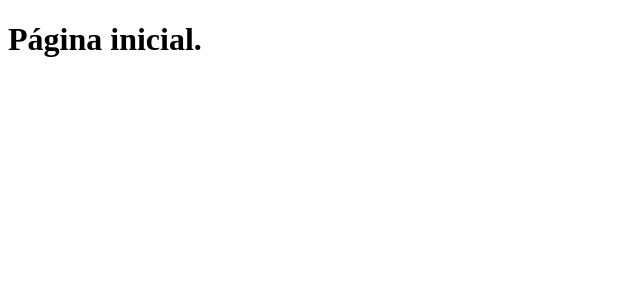
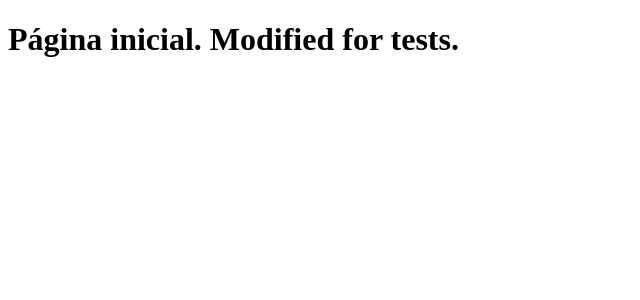
Before and after one commit to PedroAugusto-Sensei/Clone_tabnews, a Next.js app: page / in a window 1280 px wide. Shown: the top 300 px of the page, without its empty margins (0-640 px from the left). Built offline with nearby package versions, Linux system fonts and the light colour scheme.

Commit message:
modifica a frase para testes

```diff
--- a/pages/index.js
+++ b/pages/index.js
@@ -1,5 +1,5 @@
 function Home() {
-    return   <h1>Página inicial.</h1>
+    return   <h1>Página inicial. Modified for tests.</h1>
 }
 
 export default Home;
```
